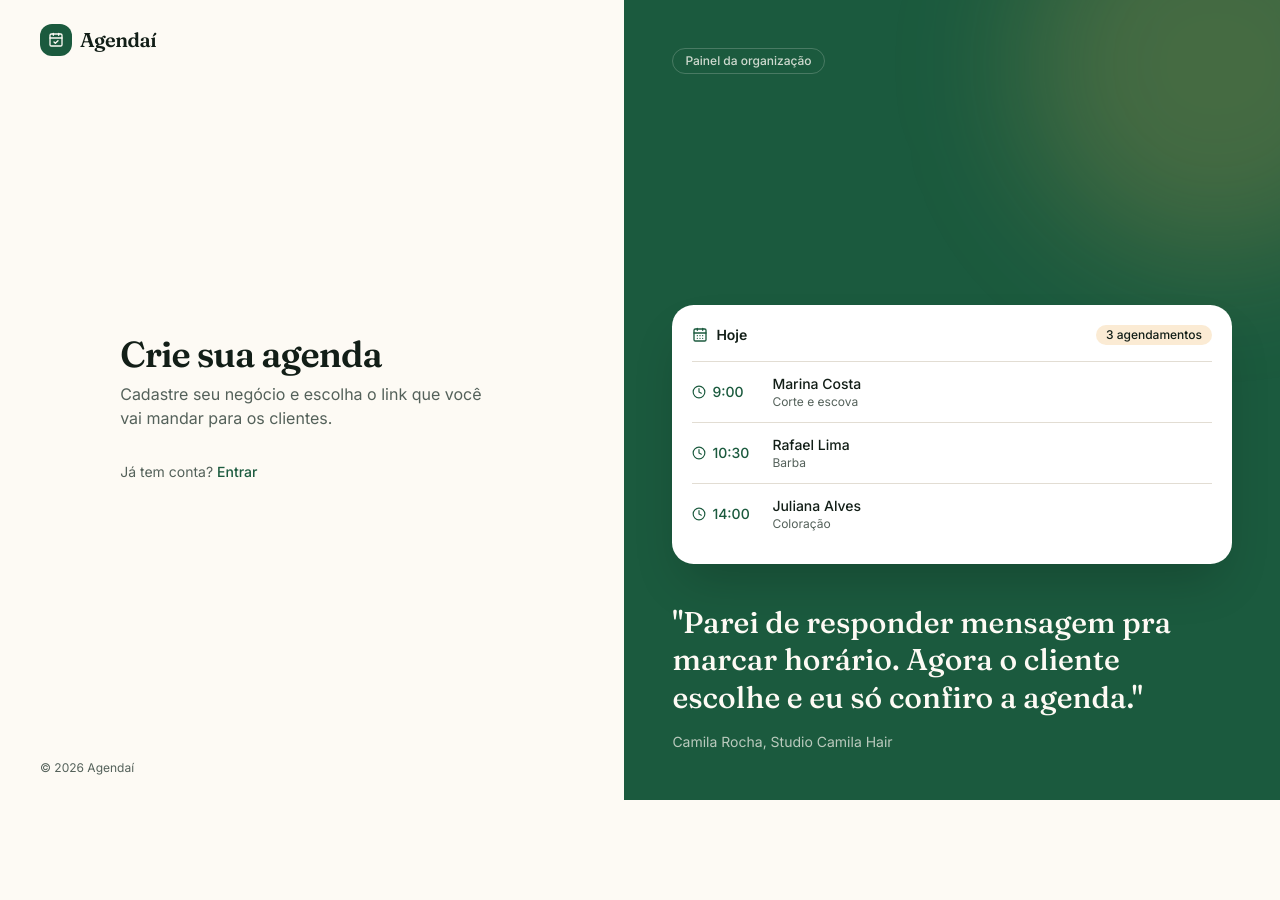
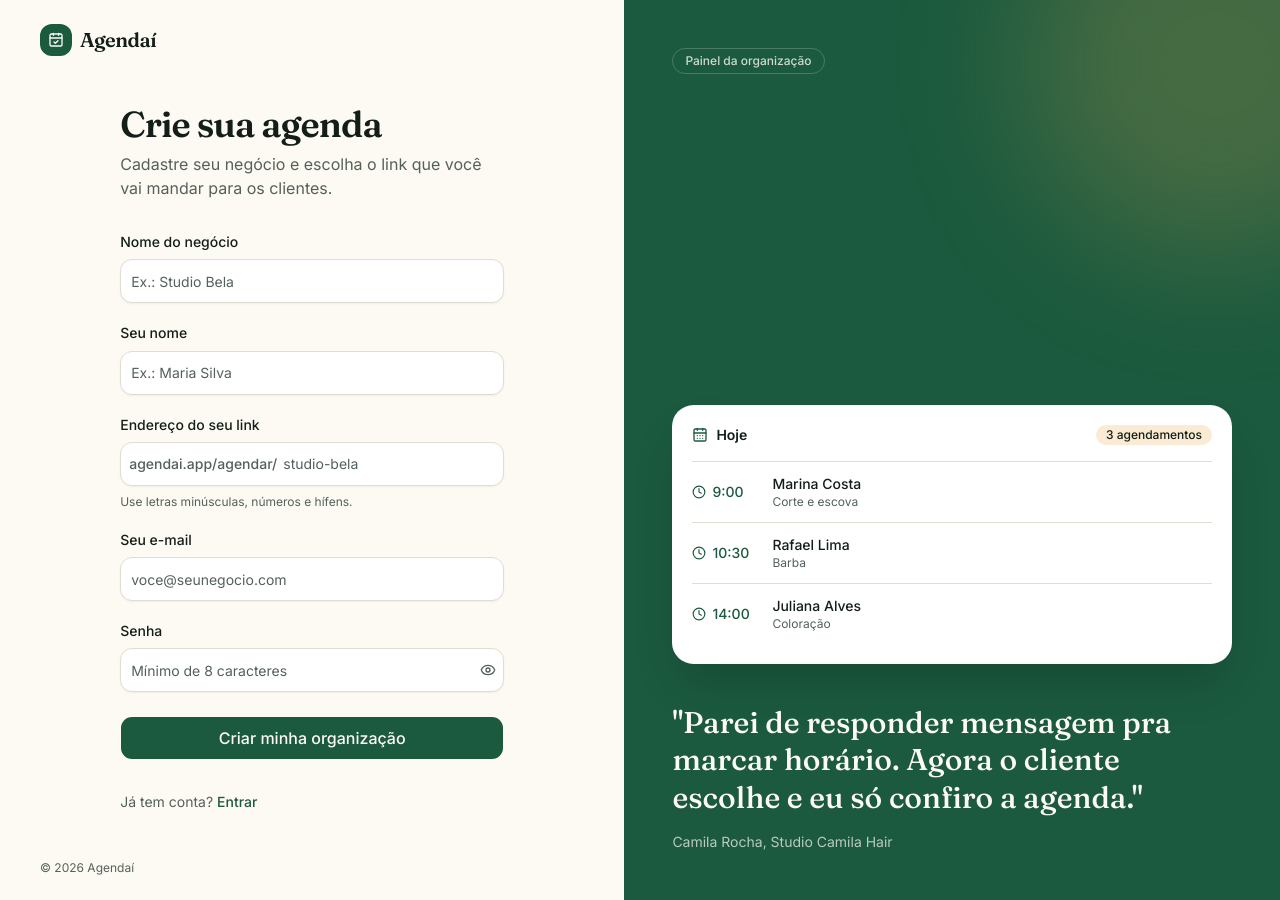
Before and after one commit to LuanCruz13/agendamento-multitenant, a Next.js app in the folder frontend/: page /cadastro in a window 1280 px wide. Before the commit the page ends 800 px from the top, so only its background shows below. Built offline with nearby package versions, Linux system fonts and the light colour scheme.

Commit message:
feat(frontend): add SignupForm to signup page

```diff
--- a/frontend/app/cadastro/page.tsx
+++ b/frontend/app/cadastro/page.tsx
@@ -2,6 +2,7 @@ import type { Metadata } from "next";
 import Link from "next/link";
 import { Logo } from "@/components/landing/logo";
 import { AuthAside } from "@/components/auth/auth-aside";
+import { SignupForm } from "@/components/auth/signup-form";
 
 export const metadata: Metadata = {
     title: "Criar conta | Agendaí ",
@@ -29,6 +30,8 @@ export default function CadastroPage(){
                             </p>
                         </div>
 
+                        <SignupForm />
+
                         <p className="text-sm text-muted-foreground">
                             Já tem conta?{" "}
                             <Link
--- /dev/null
+++ b/frontend/components/auth/signup-form.tsx
@@ -0,0 +1,114 @@
+"use client";
+
+import { useState } from "react";
+import { Eye, EyeOff } from "lucide-react";
+import { Button } from "@/components/ui/button";
+import { Input } from "@/components/ui/input";
+import {
+  Field,
+  FieldGroup,
+  FieldLabel,
+  FieldDescription,
+} from "@/components/ui/field";
+import {
+  InputGroup,
+  InputGroupAddon,
+  InputGroupText,
+  InputGroupInput,
+  InputGroupButton,
+} from "@/components/ui/input-group";
+import { cn } from "@/lib/utils";
+
+const controlClass = "h-11 bg-card text-base shadow-xs md:text-sm"
+
+export function SignupForm(){
+    const [showPassword, setShowPassword] = useState(false);
+
+
+    return (
+        <form noValidate className="flex flex-col gap-5">
+            <FieldGroup className="gap-5">
+                <Field>
+                    <FieldLabel htmlFor="name">Nome do negócio</FieldLabel>
+                    <Input
+                        id="name"
+                        autoComplete="organization"
+                        placeholder="Ex.: Studio Bela"
+                        className={cn(controlClass, "rounded-lg")}
+                    />
+                </Field>
+
+                <Field>
+                    <FieldLabel htmlFor="ownerName">Seu nome</FieldLabel>
+                    <Input
+                        id="ownerName"
+                        autoComplete="name"
+                        placeholder="Ex.: Maria Silva"
+                        className={cn(controlClass, "rounded-lg")}
+                    />
+                </Field>
+
+                <Field>
+                    <FieldLabel htmlFor="slug">Endereço do seu link</FieldLabel>
+                        <InputGroup className={cn(controlClass, "rounded-lg")}>
+                            <InputGroupAddon>
+                                <InputGroupText className="shrink-0 text-sm">
+                                    agendai.app/agendar/
+                                </InputGroupText>
+                            </InputGroupAddon>
+                            <InputGroupInput
+                                id="slug"
+                                placeholder="studio-bela"
+                                autoComplete="off"
+                                spellCheck={false}
+                                autoCapitalize="none"
+                                className="pl-0"
+                            />
+                        </InputGroup>
+                        <FieldDescription className="text-xs">
+                            Use letras minúsculas, números e hífens.
+                        </FieldDescription>
+                </Field>
+
+                <Field>
+                    <FieldLabel htmlFor="email">Seu e-mail</FieldLabel>
+                    <Input
+                        id="email"
+                        type="email"
+                        autoComplete="email"
+                        placeholder="voce@seunegocio.com"
+                        className={cn(controlClass, "rounded-lg")}
+                    />
+                </Field>
+
+                <Field>
+                    <FieldLabel htmlFor="password">Senha</FieldLabel>
+                        <InputGroup className={cn(controlClass, "rounded-lg")}>
+                            <InputGroupInput
+                                id="password"
+                                type={showPassword ? "text" : "password"}
+                                autoComplete="new-password"
+                                placeholder="Mínimo de 8 caracteres"
+                            />
+                            <InputGroupAddon align="inline-end">
+                                <InputGroupButton
+                                    size="icon-xs"
+                                    variant="ghost"
+                                    type="button"
+                                    onClick={() => setShowPassword((prev) => !prev)}
+                                    aria-label={showPassword ? "Ocultar senha" : "Mostrar senha"}
+                                    aria-pressed={showPassword}
+                                >
+                                    {showPassword ? <EyeOff /> : <Eye />}
+                                </InputGroupButton>
+                            </InputGroupAddon>
+                        </InputGroup>
+                </Field>
+            </FieldGroup>
+
+            <Button type="submit" size="lg" className="mt-1 h-11 text-base">
+                Criar minha organização
+            </Button>
+        </form>
+    )
+}
```
